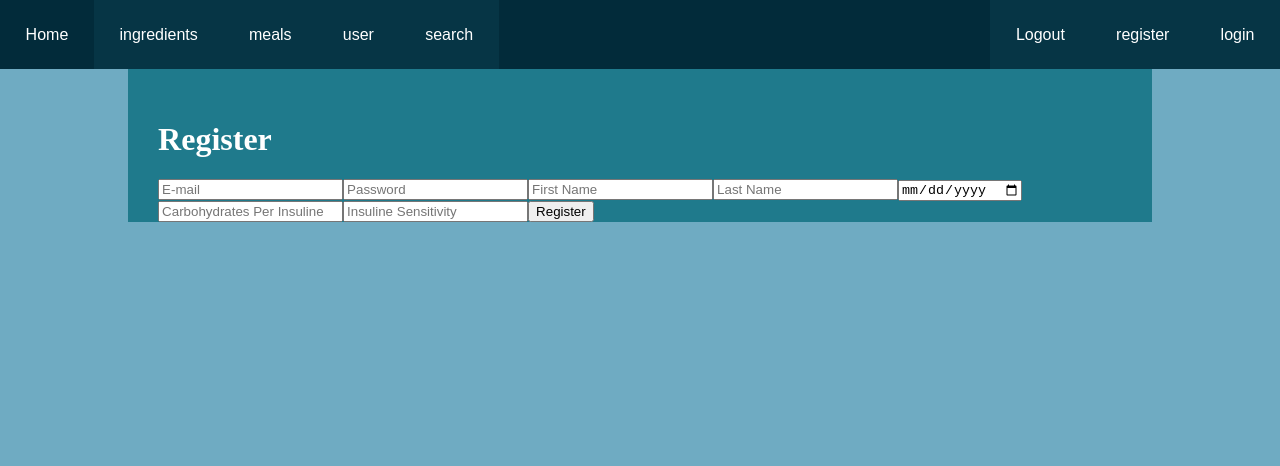
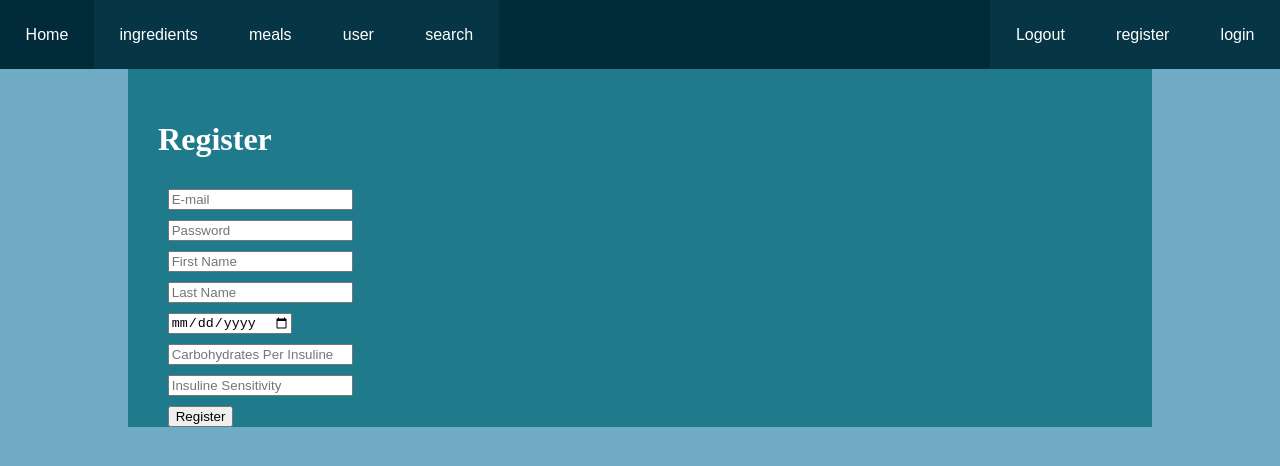
Before and after one commit to Banderas13/koolyhealth, an Angular app: page /registration in a window 1280 px wide. Shown: the top 466 px of the page. Built offline with nearby package versions, Linux system fonts and the light colour scheme.

Commit message:
lined the registration input fields under each other

```diff
--- a/src/app/registration/registration.component.html
+++ b/src/app/registration/registration.component.html
@@ -3,14 +3,14 @@
 		<div  class="row">
 			<div  class="col-md-12">
 				<h1>Register</h1>
-				<input  class="form-control"  type="text"  [(ngModel)]="username"  placeholder="E-mail">
-				<input  class="form-control"  type="password"  [(ngModel)]="password"  placeholder="Password">
-				<input  class="form-control"  type="text"  [(ngModel)]="firstName"  placeholder="First Name">
-				<input  class="form-control"  type="text"  [(ngModel)]="lastName"  placeholder="Last Name">
-				<input  class="form-control"  type="date"  [(ngModel)]="bdate">
-				<input  class="form-control"  type="number"  [(ngModel)]="carbeffect"  placeholder="Carbohydrates Per Insuline">
-				<input  class="form-control"  type="number"  [(ngModel)]="insuline"  placeholder="Insuline Sensitivity">
-				<button  (click)="onSubmit()"  type="submit">Register</button>
+				<div><input  class="form-control"  type="text"  [(ngModel)]="username"  placeholder="E-mail"></div>
+				<div><input  class="form-control"  type="password"  [(ngModel)]="password"  placeholder="Password"></div>
+				<div><input  class="form-control"  type="text"  [(ngModel)]="firstName"  placeholder="First Name"></div>
+				<div><input  class="form-control"  type="text"  [(ngModel)]="lastName"  placeholder="Last Name"></div>
+				<div><input  class="form-control"  type="date"  [(ngModel)]="bdate"></div>
+				<div><input  class="form-control"  type="number"  [(ngModel)]="carbeffect"  placeholder="Carbohydrates Per Insuline"></div>
+				<div><input  class="form-control"  type="number"  [(ngModel)]="insuline"  placeholder="Insuline Sensitivity"></div>
+				<div><button  (click)="onSubmit()"  type="submit">Register</button></div>
 			</div>
 		</div>
 	</div>
```
